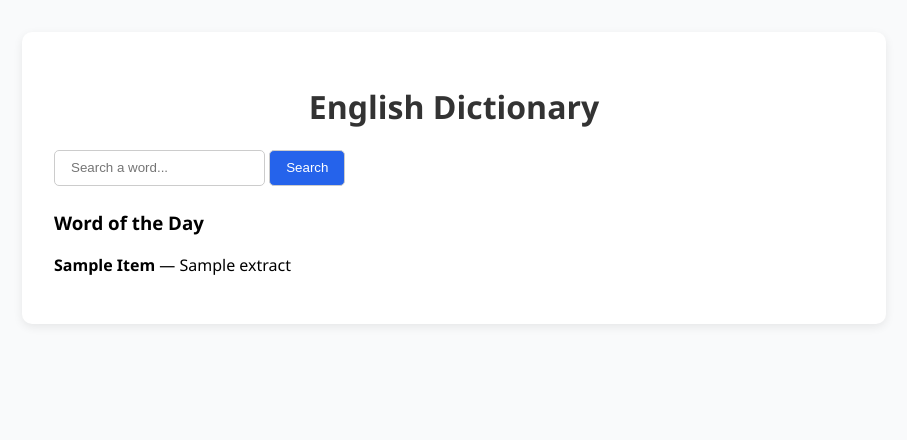
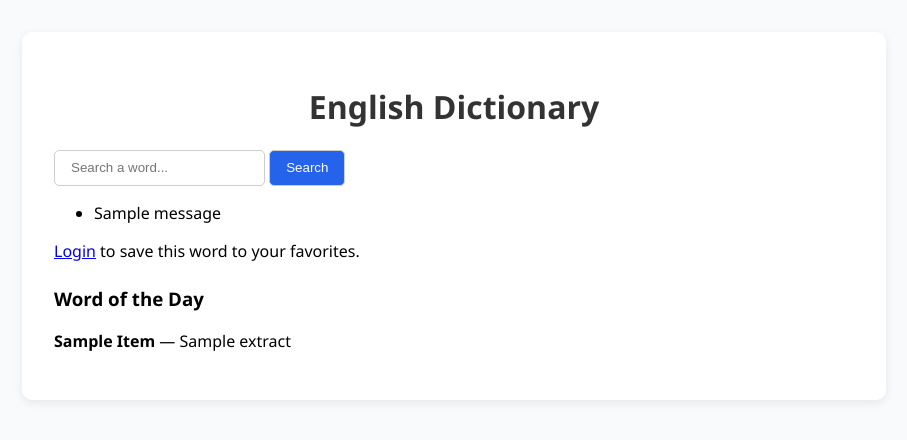
Before and after one commit to Arfa-Tariq/WordBud, a Django app: page /dictionary/ in a window 1280 px wide. Shown: the top 440 px of the page, without its empty margins (186-1093 px from the left). Run offline with Django 5.2, Linux system fonts and the light colour scheme; tables that the repository leaves empty hold one stand-in row (values such as "Sample post"); one stand-in notice (Sample message) is shown; a database or web service that is not in the repository returns one stand-in record (values such as "Sample title"); data that the repository does not hold is empty.

Commit message:
added add to favourite button

```diff
--- a/templates/dictionary/searchword.html
+++ b/templates/dictionary/searchword.html
@@ -24,6 +24,21 @@
     <input type="text" name="word" placeholder="Search a word..." value="{{ word|default:'' }}" required>
     <button type="submit">Search</button>
   </form>
+  {% if messages %}
+    <ul class="messages">
+      {% for message in messages %}
+        <li>{{ message }}</li>
+      {% endfor %}
+    </ul>
+  {% endif %}
+{% if user.is_authenticated %}
+      <form action="{% url 'dictionary:add_favorite' data.word %}" method="post">
+        {% csrf_token %}
+        <button type="submit">Add to Favorites</button>
+      </form>
+    {% else %}
+      <p><a href="{% url 'accounts:login' %}">Login</a> to save this word to your favorites.</p>
+    {% endif %}
 
   <div class="section">
     <h3>Word of the Day</h3>
```
